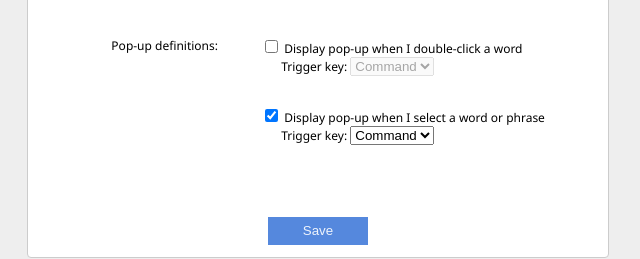
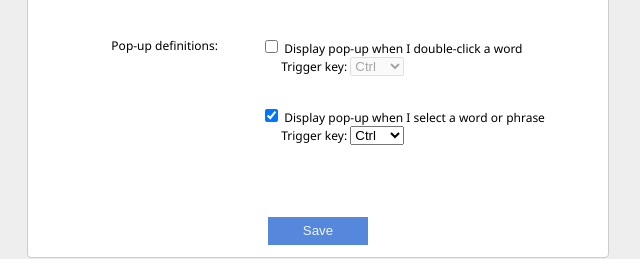
Before and after one commit to dayoio/a-dictionary-chrome, a browser extension: page app/options.html in a window 1280 px wide. Shown: the part 156-415 px from the top of the page, 322-962 px from the left. Drawn offline with nearby package versions, Linux system fonts and the light colour scheme; files that its build step writes are made by us from their sources.

Commit message:
bug fixes

```diff
--- a/app/options.html
+++ b/app/options.html
@@ -52,7 +52,7 @@
           <span>Trigger key:</span>
           <select ng-disabled="!options.dbclick" ng-model="options.dbclick_key">
             <option value="none">None</option>
-            <option value="ctrl">Command</option>
+            <option value="ctrl">{{ctrlSign}}</option>
             <option value="alt">Alt</option>
             <option value="shift">Shift</option>
           </select>
@@ -67,7 +67,7 @@
           <span>Trigger key:</span>
           <select ng-disabled="!options.select" ng-model="options.select_key">
             <option value="none">None</option>
-            <option value="ctrl">Command</option>
+            <option value="ctrl">{{ctrlSign}}</option>
             <option value="alt">Alt</option>
             <option value="shift">Shift</option>
           </select>
--- a/app/scripts/background.js
+++ b/app/scripts/background.js
@@ -89,8 +89,8 @@ angular.module('bgApp', [])
       var d, word, symbol, y;
       // 單詞語言
       r.src = data[2];
-      if(r.src == tl)
-        return;
+      //if(r.src == tl)
+      //  return;
       // 音標 START
       d = data[0]
 
@@ -114,7 +114,7 @@ angular.module('bgApp', [])
     {
       for(var i=0;i< r.trans.length;i++)
       {
-        if( w == r.trans[i].word)
+        if( w == r.trans[i].word )
           return;
       }
       r.trans.push({
--- a/app/scripts/contentscript.js
+++ b/app/scripts/contentscript.js
@@ -247,7 +247,7 @@
       dict.header.innerHTML = head;
       dict.body.innerHTML = terms;
       dict.footer.className = "";
-      dict.footer.innerHTML = '<a target="_blank" href="https://www.google.com/#q=' + (d.orig || d.trans ) + '">More &raquo;</a>';
+      dict.footer.innerHTML = '<a target="_blank" href="https://www.google.com/#q=' + d.trans[0].word + '">More &raquo;</a>';
     } else {
       dict.body.innerHTML = "No definition found.";
     }
--- a/app/scripts/options.js
+++ b/app/scripts/options.js
@@ -11,6 +11,8 @@ angular.module('opApp', [])
       dbclick_key: 'ctrl',
       select_key: 'ctrl'
     }
+
+    $scope.ctrlSign = (window.navigator.platform.toLowerCase().indexOf("mac") !== -1) ? "Command" : "Ctrl";
 
     //獲取設置
     chrome.storage.sync.get(def_options, function (items) {
```
Also changed, not shown: app/manifest.json.
